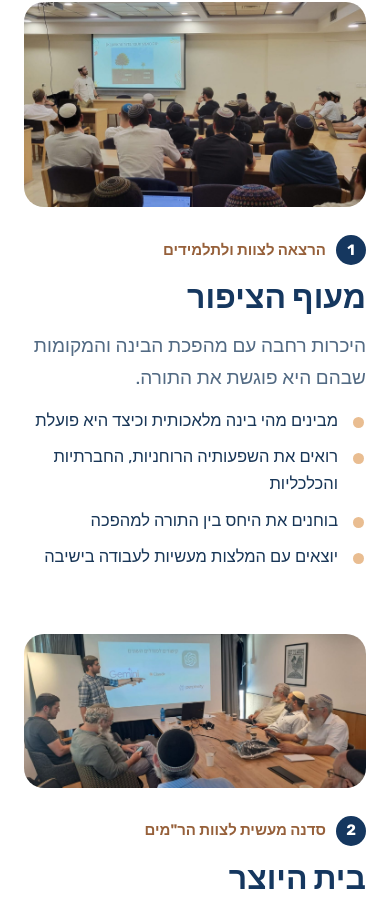
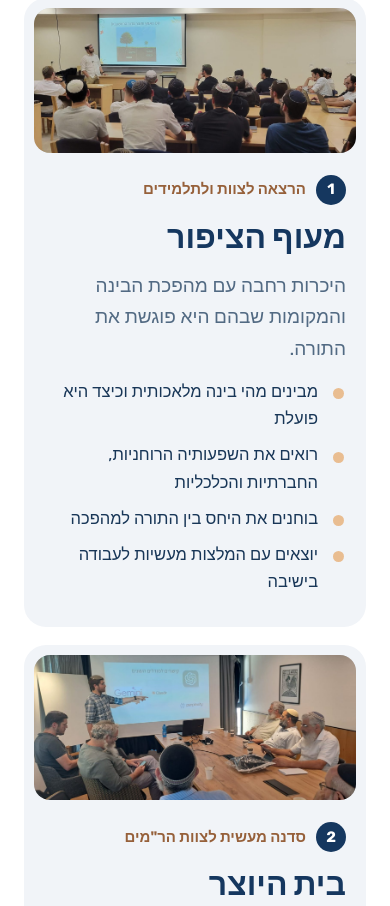
Before and after one commit to Effy-hii/binapage, a plain HTML site: page index.html in a window 390 px wide. Shown: the part 4433-5339 px from the top of the page. Drawn offline with Linux system fonts and the light colour scheme.

Commit message:
Show the two sessions side by side and fix their photos not loading
Co-Authored-By: Claude Opus 5.5 <noreply@anthropic.com>

```diff
--- a/index.html
+++ b/index.html
@@ -116,11 +116,11 @@ a:focus-visible { outline: 3px solid var(--peach); outline-offset: 3px; border-r
 
 .offer-title { font-size: clamp(32px, 4.2vw, 50px); text-align: center; }
 .offer-sub { text-align: center; color: var(--muted); font-size: clamp(18px, 1.6vw, 20px); margin-top: 10px; }
-.products { display: grid; gap: clamp(56px, 7vw, 88px); margin-top: clamp(40px, 6vw, 68px); }
-.product { display: grid; grid-template-columns: minmax(0, 1.08fr) minmax(0, 1fr); gap: clamp(28px, 5vw, 68px); align-items: center; }
-.product:nth-child(even) .product-photo { order: 2; }
-.product-photo { border-radius: 20px; overflow: hidden; }
-.product-photo img { height: auto; object-fit: contain; }
+.products { display: grid; grid-template-columns: repeat(2, minmax(0, 1fr)); gap: 24px; margin-top: clamp(36px, 5vw, 56px); align-items: start; }
+.product { display: grid; align-content: start; gap: 22px; background: var(--mist); border-radius: 22px; padding: 14px 14px 30px; }
+.product-body { padding-inline: 14px; }
+.product-photo { border-radius: 16px; overflow: hidden; aspect-ratio: 1500 / 675; background: var(--line); }
+.product-photo img { width: 100%; height: 100%; object-fit: cover; }
 .product-photo figcaption { position: absolute; width: 1px; height: 1px; overflow: hidden; clip-path: inset(50%); }
 .product-body { display: grid; gap: 14px; justify-items: start; }
 .tag { display: inline-flex; align-items: center; gap: 10px; font-size: 15px; font-weight: 700; color: var(--copper); }
@@ -170,7 +170,9 @@ cite strong { color: var(--navy); font-weight: 700; display: block; font-size: 1
   .climb li { grid-template-columns: minmax(0, 1fr); gap: 3px; padding: 16px 18px; }
   .climb h3 { margin-bottom: 4px; }
   .arrow { justify-self: start; transform: rotate(-90deg); margin-block: 3px; width: 28px; }
-  .product:nth-child(even) .product-photo { order: 0; }
+  .products { grid-template-columns: minmax(0, 1fr); gap: 18px; }
+  .product { padding: 10px 10px 24px; }
+  .product-body { padding-inline: 10px; }
   .product-body { justify-items: stretch; }
   .tag { justify-self: start; }
 }
@@ -281,7 +283,7 @@ cite strong { color: var(--navy); font-weight: 700; display: block; font-size: 1
       <p class="offer-sub">אפשר להזמין כל מפגש בנפרד, או את שניהם כמסלול אחד.</p>
       <div class="products">
         <article class="product">
-          <figure class="product-photo"><img src="images/lecture.jpg" alt="הרצאה לתלמידי ישיבת מעלה אדומים" width="1500" height="900" loading="lazy"></figure>
+          <figure class="product-photo"><img src="images/lecture.jpg" alt="הרצאה לתלמידי ישיבת מעלה אדומים" width="1500" height="900"></figure>
           <div class="product-body">
             <p class="tag"><b>1</b>הרצאה לצוות ולתלמידים</p>
             <h3>מעוף הציפור</h3>
@@ -295,7 +297,7 @@ cite strong { color: var(--navy); font-weight: 700; display: block; font-size: 1
           </div>
         </article>
         <article class="product">
-          <figure class="product-photo"><img src="images/workshop.jpg" alt="סדנה לצוות ישיבת אורות שאול" width="1500" height="675" loading="lazy"></figure>
+          <figure class="product-photo"><img src="images/workshop.jpg" alt="סדנה לצוות ישיבת אורות שאול" width="1500" height="675"></figure>
           <div class="product-body">
             <p class="tag"><b>2</b>סדנה מעשית לצוות הר"מים</p>
             <h3>בית היוצר</h3>
```
